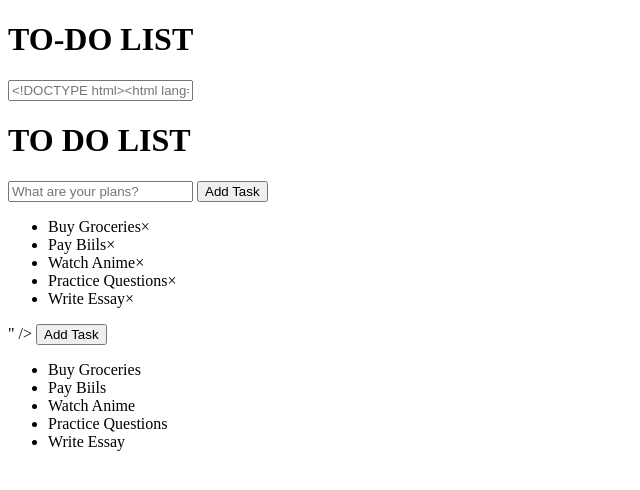
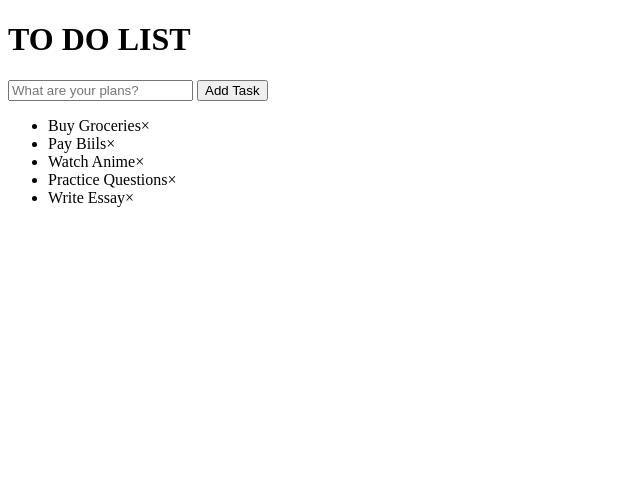
Before and after one commit to AnanyaRohatgi/todo-list, a plain HTML site: page index.html in a window 1280 px wide. Shown: the whole page, without its empty margins (0-640 px from the left). Drawn offline with Linux system fonts and the light colour scheme.

Commit message:
Update index.html

```diff
--- a/index.html
+++ b/index.html
@@ -1,23 +1,4 @@
 <!DOCTYPE html>
-<html lang="en">
-  <head>
-    <meta charset="UTF-8" />
-    <meta http-equiv="X-UA-Compatible" content="IE=edge" />
-    <meta name="viewport" content="width=device-width, initial-scale=1.0" />
-    <title>To Do List</title>
-    <link rel="stylesheet" href="styles.css" />
-    <link rel="preconnect" href="https://fonts.googleapis.com" />
-    <link rel="preconnect" href="https://fonts.gstatic.com" crossorigin />
-    <link
-      href="https://fonts.googleapis.com/css2?family=Montserrat:wght@400&display=swap"
-      rel="stylesheet"
-    />
-  </head>
-  <body>
-    <div class="container">
-      <h1>TO-DO LIST</h1>
-      <div id="addtask">
-        <input type="text" id="myInput" placeholder="<!DOCTYPE html>
 <html lang="en">
   <head>
     <meta charset="UTF-8" />
@@ -49,17 +30,4 @@
     </div>
     <script src="app.js"></script>
   </body>
-</html>" />
-        <button id="push" onclick="newElement()">Add Task</button>
-      </div>
-      <ul id="myUL">
-        <li>Buy Groceries</li>
-        <li>Pay Biils</li>
-        <li>Watch Anime</li>
-        <li>Practice Questions</li>
-        <li>Write Essay</li>
-      </ul>
-    </div>
-    <script src="app.js"></script>
-  </body>
 </html>
```
